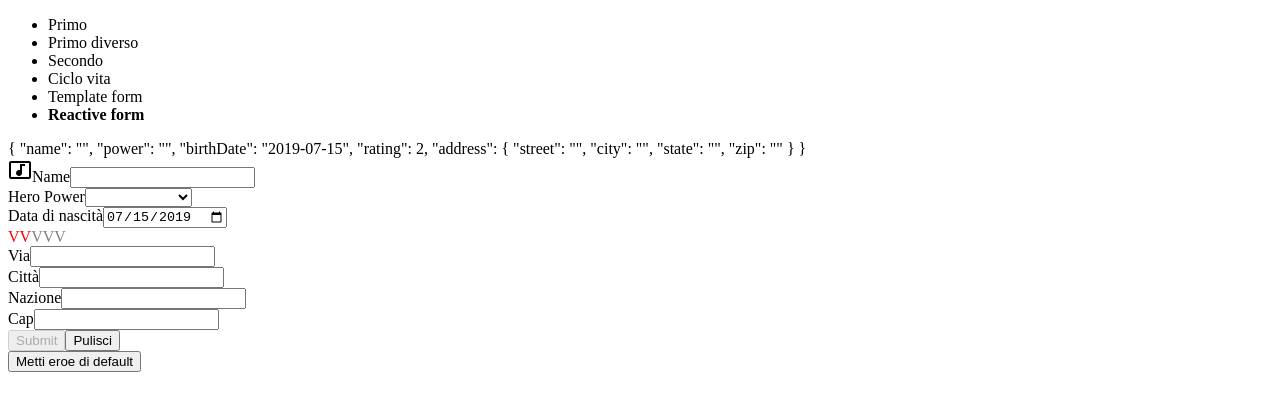
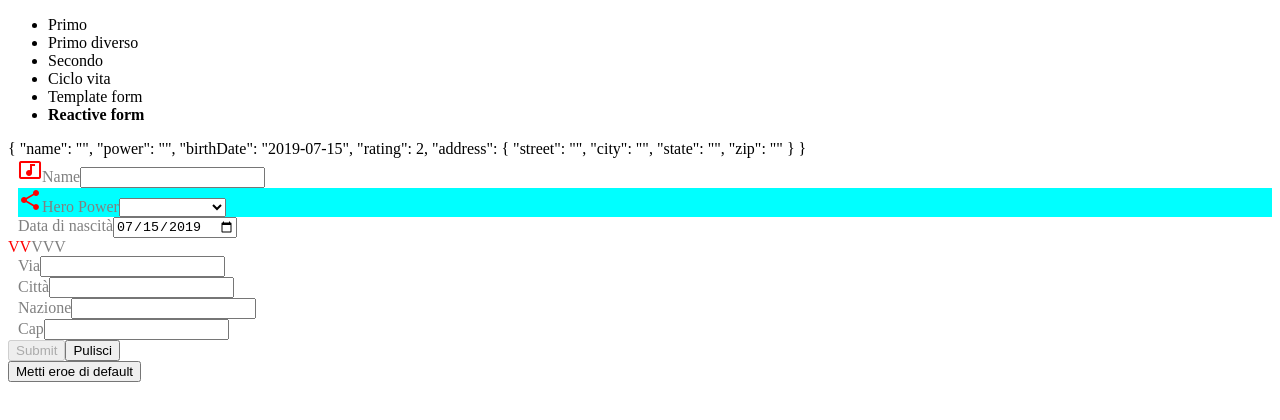
Before and after one commit to LukeSkywa/DemoBergamo, an Angular app: page /reactive-form in a window 1280 px wide. Shown: the top 420 px of the page. Built offline with nearby package versions, Linux system fonts and the light colour scheme.

Commit message:
sintassi scss

```diff
--- a/src/app/forms/reactive-form/reactive-form.component.html
+++ b/src/app/forms/reactive-form/reactive-form.component.html
@@ -1,6 +1,6 @@
 <form [formGroup]="heroForm" (ngSubmit)="addHero()">
     {{heroForm.value | json}}
-    <div>
+    <div class="form-control-box">
         <span class="material-icons">
             music_video
             </span>
@@ -8,32 +8,35 @@
         <input type="text" id="name" formControlName="name">
         <p *ngIf="nameControl.status === 'INVALID' && nameControl.dirty">Campo nome obbligatorio</p>
     </div>
-    <div>
+    <div class="form-control-box background-color">
+        <span class="material-icons">
+            share
+            </span>
         <label for="power">Hero Power</label>
         <select id="power" formControlName="power">
             <option *ngFor="let pow of powers" [value]="pow">{{pow}}</option>
         </select>
         <p *ngIf="powerControl.status === 'INVALID' && powerControl.dirty">Campo potere obbligatorio</p>
     </div>
-    <div>
+    <div class="form-control-box">
         <label for="birthDate">Data di nascità</label>
         <input type="date" id="birthDate" formControlName="birthDate">
     </div>
     <app-rating formControlName="rating"></app-rating>
     <div formGroupName="address">
-        <div>
+        <div class="form-control-box">
             <label for="street">Via</label>
             <input type="text" id="street" formControlName="street">
         </div>
-        <div>
+        <div class="form-control-box">
             <label for="city">Città</label>
             <input type="text" id="city" formControlName="city">
         </div>
-        <div>
+        <div class="form-control-box">
             <label for="state">Nazione</label>
             <input type="text" id="state" formControlName="state">
         </div>
-        <div>
+        <div class="form-control-box">
             <label for="zip">Cap</label>
             <input type="text" id="zip" formControlName="zip">
         </div>
--- a/src/app/forms/reactive-form/reactive-form.component.scss
+++ b/src/app/forms/reactive-form/reactive-form.component.scss
@@ -1,3 +1,33 @@
 .ng-invalid.ng-dirty:not(form) {
     border: 1px solid red;
 }
+
+// .form-control-box{
+//     margin-left: 10px;
+// }
+// .form-control-box>span{
+//     color:red;
+// }
+// .form-control-box>label{
+//     color: gray;
+// }
+
+// .form-control-box.background-color{
+//     background-color: cyan;
+// }
+
+.form-control-box {
+    margin-left: 10px;
+
+    &.background-color{
+        background-color: cyan;
+    }
+
+    >span {
+        color:red;
+    }
+
+    >label{
+        color: gray;
+    }
+}
```
